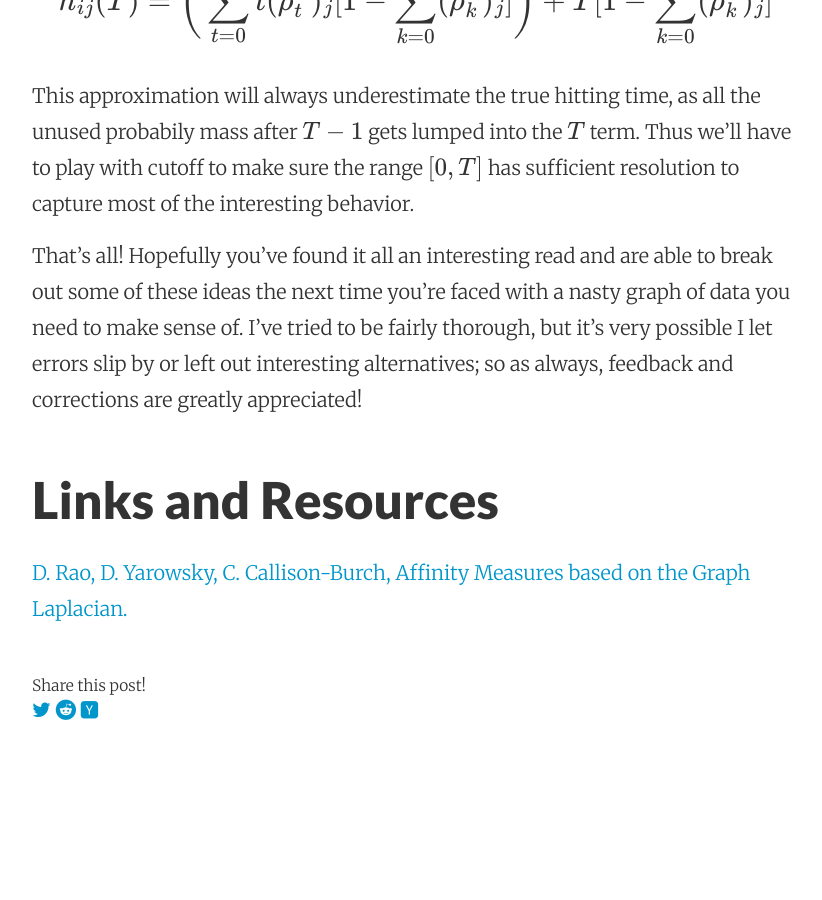
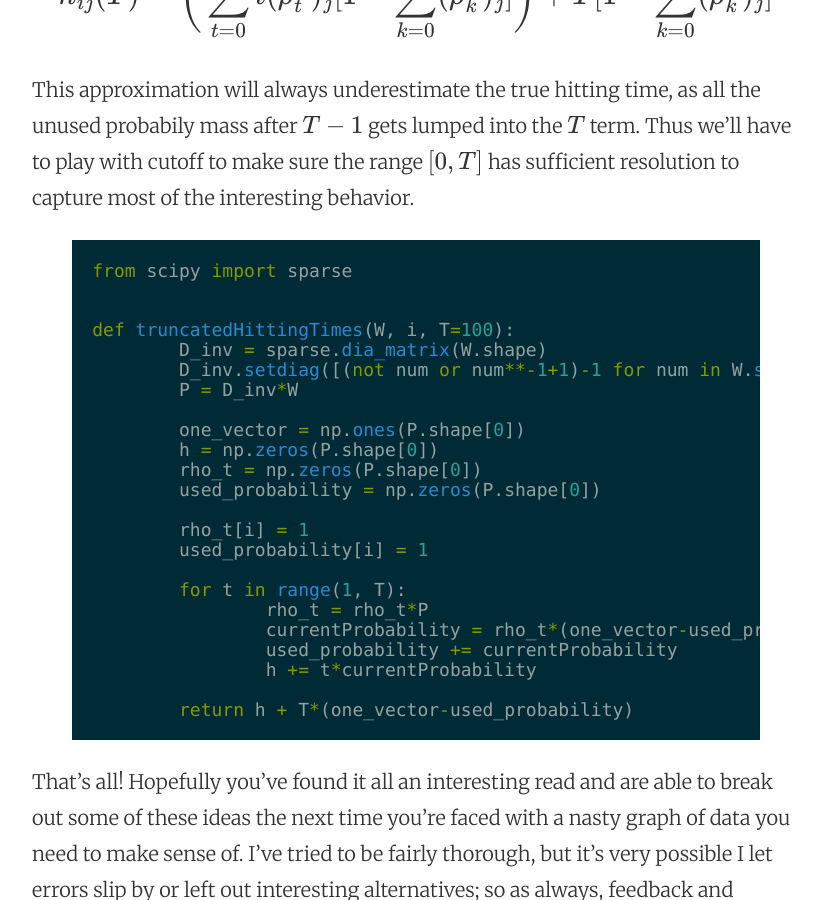
Before and after one commit to steveKapturowski/steveKapturowski.github.io, a Jekyll site: the page built from _posts/2015-05-01-understanding-similarity-with-markov-chains.md, in a window 1280 px wide and 900 px high, scrolled down 6768 px. Shown: the whole window, without its empty margins (224-1046 px from the left). Built offline with Jekyll 4.4.1, drawn with Linux system fonts in a browser that asks for light colours; nearby versions of some CDN libraries; formulas are drawn with MathJax 3; some of the changed text lies outside the part shown.

Commit message:
updated hitting time code

```diff
--- a/_posts/2015-05-01-understanding-similarity-with-markov-chains.md
+++ b/_posts/2015-05-01-understanding-similarity-with-markov-chains.md
@@ -78,7 +78,7 @@ from scipy import sparse
 def personalizedPageRank(W, pi0, beta=.1, n=30):
 	D_inv = sparse.dia_matrix(W.shape)
 	D_inv.setdiag([(not num or num**-1+1)-1 for num in W.sum(axis=0).tolist()[0]])
-	P = D_inv * W
+	P = D_inv*W
 
 	pi_n = pi0.copy()
 	for i in range(n):
@@ -97,7 +97,7 @@ Alternatively, given any <i>two</i> vertices, we compute their PageRank's separa
 
 Great! Now that we have a nice, symmetric notion of Markov similarity, how do we compute it?
 
-$$ h_{ij} = \frac{L_{jj}^\dagger}{\pi_j} - \frac{L_{ij}^\dagger}{\sqrt{pi_i \pi_j}} $$
+$$ h_{ij} = \frac{L_{jj}^\dagger}{\pi_j} - \frac{L_{ij}^\dagger}{\sqrt{\pi_i \pi_j}} $$
 
 where $$ L^\dagger = (L^T L)^{-1}L^T $$ is the [<i>Moore-Penrose pseudoinverse</i>](http://en.wikipedia.org/wiki/Moore%E2%80%93Penrose_pseudoinverse), $$L = I - D^{-1/2} W D^{-1/2}$$ is the [<i>normalized graph Laplacian</i>](http://en.wikipedia.org/wiki/Laplacian_matrix), and $$\pi$$ is the stationary distribution of $$P$$. Now personally, I think this is a very cool formula. The only problem is that it's totally useless for most practical calculations. Assuming the graph we're dealing with is large enough to require exploiting its sparsity we're out of luck because this formula relies entirely on computing the inverse of a very large, sparse matrix. And generically the inverse of a sparse matrix will be dense.
 
@@ -122,40 +122,31 @@ $$ h_{ij}(T) = \bigg(\sum_{t=0}^{T-1}t(\rho_t^T)_j[1 - \sum_{k=0}^{t-1}(\rho_k^T
 This approximation will always underestimate the true hitting time, as all the unused probabily mass after $$T-1$$ gets lumped into the $$T$$ term. Thus we'll have to play with cutoff to make sure the range $$[0, T]$$ has sufficient resolution to capture most of the interesting behavior.
 
 
-<!-- {% highlight python %}
+{% highlight python %}
 from scipy import sparse
 
 
-def truncatedCommuteTimes(W, epsilon=.01, T=30):
-	E_n = truncatedHittingTimes(W, epsilon, T)
-	return E_n + E_n.T
-
-
-def truncatedHittingTimes(W, epsilon=.01, T=30):
+def truncatedHittingTimes(W, i, T=100):
 	D_inv = sparse.dia_matrix(W.shape)
 	D_inv.setdiag([(not num or num**-1+1)-1 for num in W.sum(axis=0).tolist()[0]])
-	P = D_inv * W
-	I = sparse.identity(P.shape[0])
+	P = D_inv*W
 
-	P_n = I
-	rho_n = sparse.csr_matrix(P.shape)
-	E_n = sparse.csr_matrix(P.shape)
+	one_vector = np.ones(P.shape[0])
+	h = np.zeros(P.shape[0])
+	rho_t = np.zeros(P.shape[0])
+	used_probability = np.zeros(P.shape[0])
 
-	n = 1
-	while n < T:
-		print n, len(P_n.data), len(rho_n.data), len(E_n.data)
-		rho_n = rho_n + P_n - P_n.multiply(rho_n)
-		P_n = P_n*P
-		E_n = E_n + n*(P_n - P_n.multiply(rho_n))
-		n += 1
+	rho_t[i] = 1
+	used_probability[i] = 1
 
-	#Calculate remainder
-	rho_n = rho_n + P_n - P_n.multiply(rho_n)
-	T_matrix = (E_n / E_n.max()).ceil()*T
-	E_n = E_n + T_matrix - T_matrix.multiply(rho_n)
+	for t in range(1, T):
+		rho_t = rho_t*P
+		currentProbability = rho_t*(one_vector-used_probability)
+		used_probability += currentProbability
+		h += t*currentProbability
 
-	return E_n
-{% endhighlight %} -->
+	return h + T*(one_vector-used_probability)
+{% endhighlight %}
 
 That's all! Hopefully you've found it all an interesting read and are able to break out some of these ideas the next time you're faced with a nasty graph of data you need to make sense of. I've tried to be fairly thorough, but it's very possible I let errors slip by or left out interesting alternatives; so as always, feedback and corrections are greatly appreciated!
 
```
Also changed, not shown: 2 other files.
